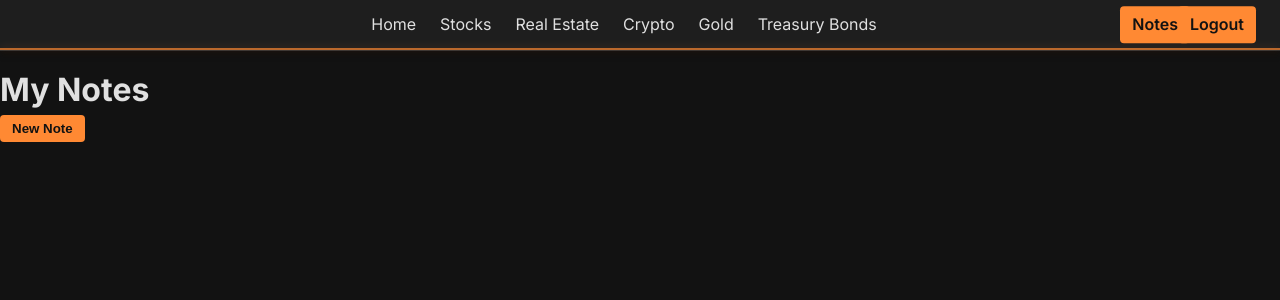
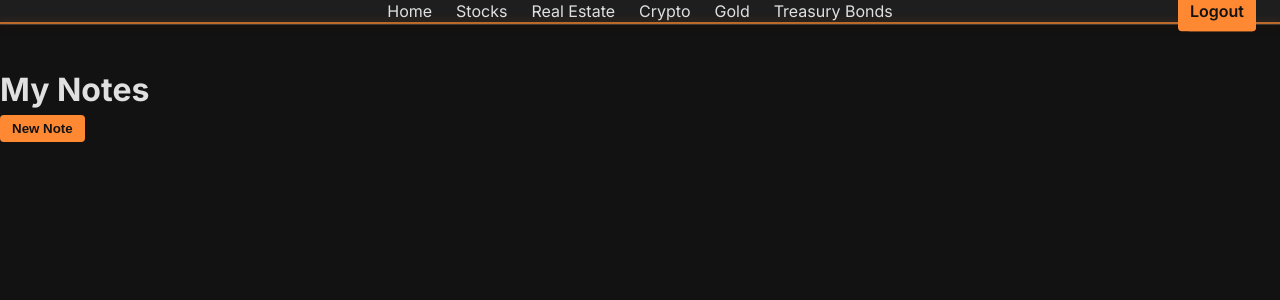
Before and after one commit to calebkoresh/AssetsUSA, a Django app: page /notes/ in a window 1280 px wide. Shown: the top 300 px of the page. Run offline with Django 5.2, Linux system fonts and the light colour scheme; the visitor is signed in with stand-in values (Sample User, id 1).

Commit message:
improved nav bar

```diff
--- a/AssetsUSA/home/static/css/base.css
+++ b/AssetsUSA/home/static/css/base.css
@@ -32,7 +32,7 @@ body {
 .header {
     display: flex;
     align-items: center;
-    justify-content: space-between;
+    justify-content: center;
     background-color: var(--bg-secondary);
     padding: 12px 24px;
     width: 100%;
@@ -61,11 +61,14 @@ body {
 
 .nav {
     display: flex;
-    flex: 1;
     justify-content: center;
     flex-wrap: wrap;
     max-width: 1200px;
-    margin: 0;
+    margin: 0 auto;
+    /* center nav by absolute positioning */
+    position: absolute;
+    left: 50%;
+    transform: translateX(-50%);
 }
 
 .nav-item {
--- a/AssetsUSA/home/templates/home/base.html
+++ b/AssetsUSA/home/templates/home/base.html
@@ -7,31 +7,6 @@
     <title>{% block title %}AssetsUSA{% endblock %}</title>
     <link rel="stylesheet" href="https://fonts.googleapis.com/css2?family=Inter:wght@300;400;500;600;700&display=swap">
     <link rel="stylesheet" href="{% static 'css/base.css' %}">
-    <style>
-        .auth-button {
-            position: absolute;
-            right: 24px;
-            top: 50%;
-            transform: translateY(-50%);
-            background-color: var(--accent-color);
-            color: var(--bg-primary);
-            padding: 6px 12px;
-            border-radius: var(--border-radius);
-            font-weight: 600;
-            text-decoration: none;
-            transition: opacity 0.2s ease;
-        }
-        .auth-button:hover {
-            opacity: 0.9;
-        }
-        /* override position for notes button */
-        .notes-button {
-            right: 90px;
-        }
-        .notes-button:hover {
-            opacity: 0.9;
-        }
-    </style>
     {% block extra_head %}{% endblock %}
 </head>
 <body>
```
